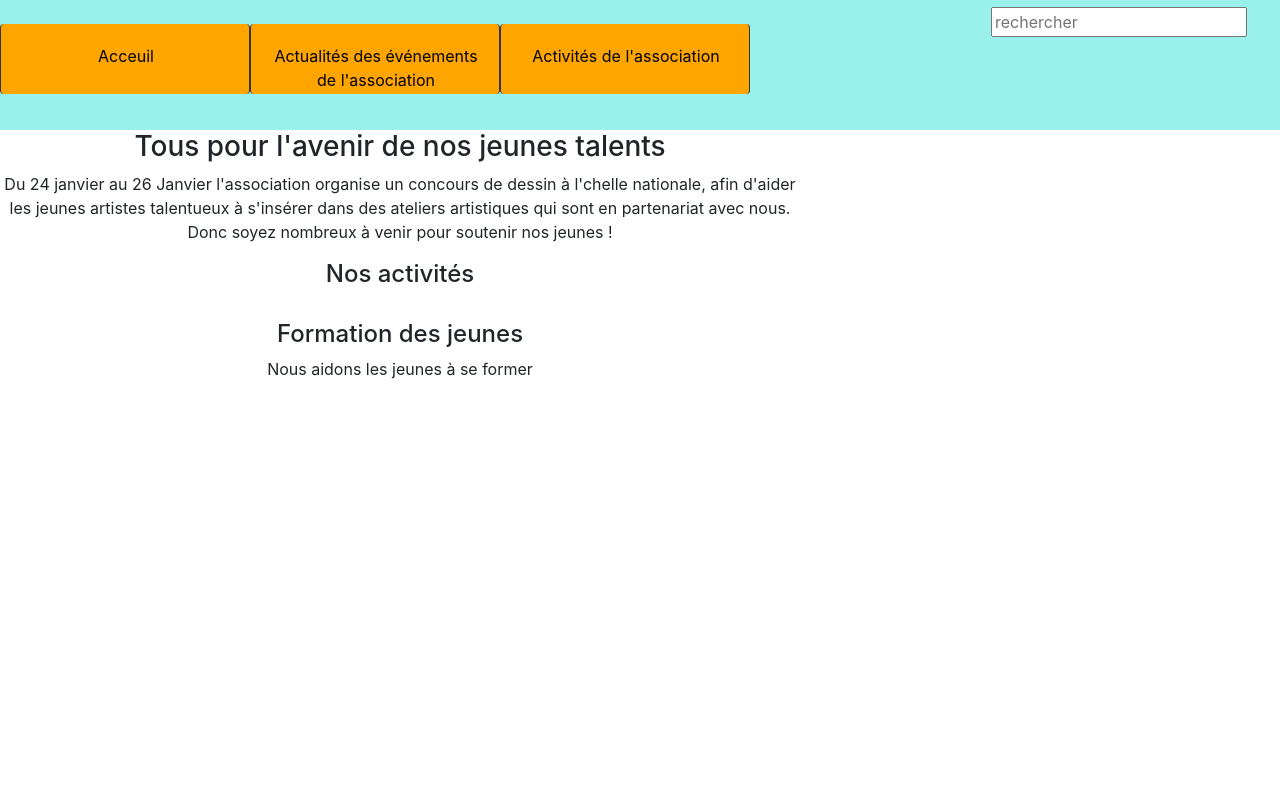
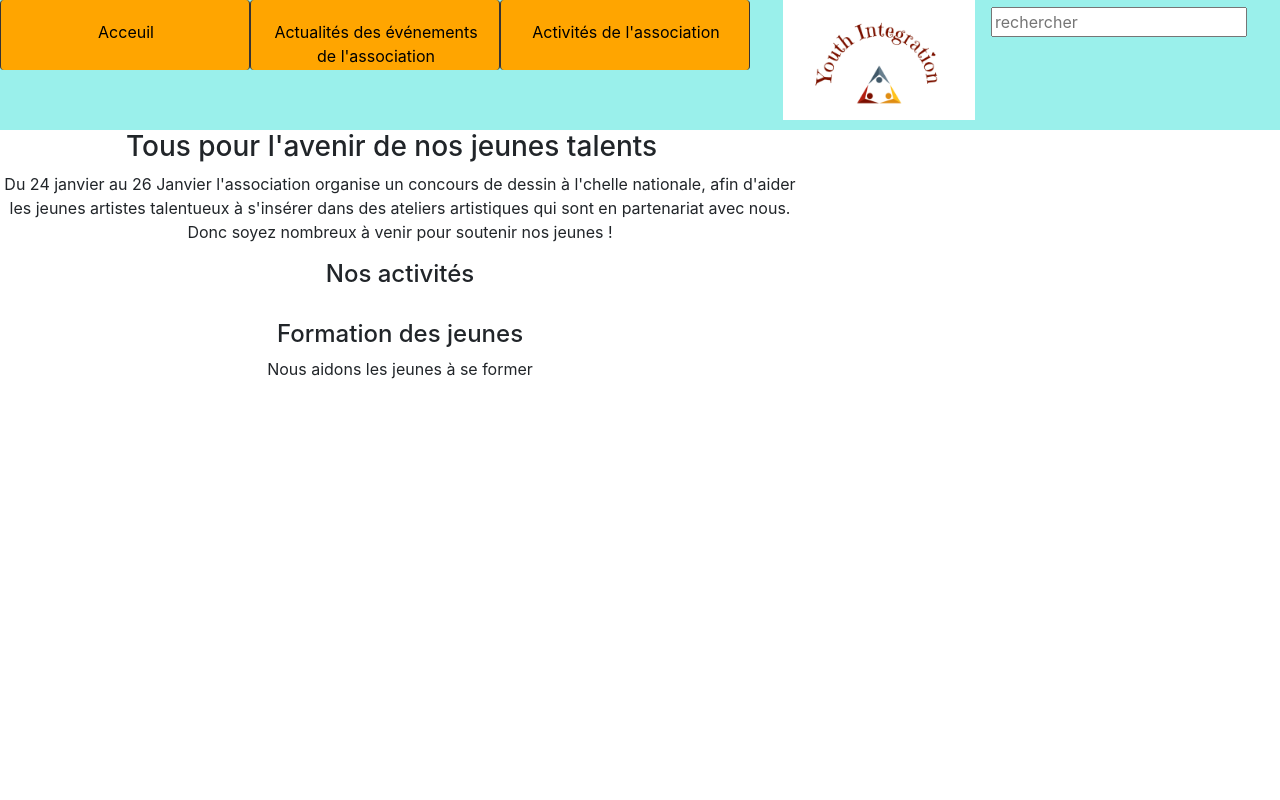
Before and after one commit to Tina-max-rgb/project1-studi, a plain HTML site: page association.html in a window 1280 px wide. Shown: the top 800 px of the page. Drawn offline with nearby package versions, Linux system fonts and the light colour scheme.

Commit message:
commit intégration du logo

```diff
--- a/association.html
+++ b/association.html
@@ -19,7 +19,7 @@
             </div>
         <div id="logo">
 
-            <img alt src="">
+            <img alt src="https://raw.githubusercontent.com/Tina-max-rgb/project1-studi/master/img/logo/log.PNG">
 
         </div>
        <nav role="navigation">
--- a/style.css
+++ b/style.css
@@ -30,7 +30,7 @@ header{
     justify-content: center;
 }
 .menu{
-
+margin-bottom: 20px;
  height: 30px;
 padding: 0px;
 margin: 0px;
@@ -38,6 +38,7 @@ position: relative;
 
 }
 .menu li {
+
     height: 70px;
     width: 250px;
     float: left;
@@ -110,10 +111,11 @@ footer{
 }
 .btn{
     float: right;
+    margin-left: 15px;
 }
 form{
     height:90px;
-border-radius: 2px;
+    border-radius: 2px;
 
 }
 .fr{
@@ -123,3 +125,12 @@ border-radius: 2px;
     position: center;
     display: flex;
 }
+#logo{
+    margin-bottom: 15px;
+    margin-right: 60px;
+    float:right;
+    box-shadow: lightgray;
+    display: flex;
+    height: 120px;
+    width:120px;
+}
```
